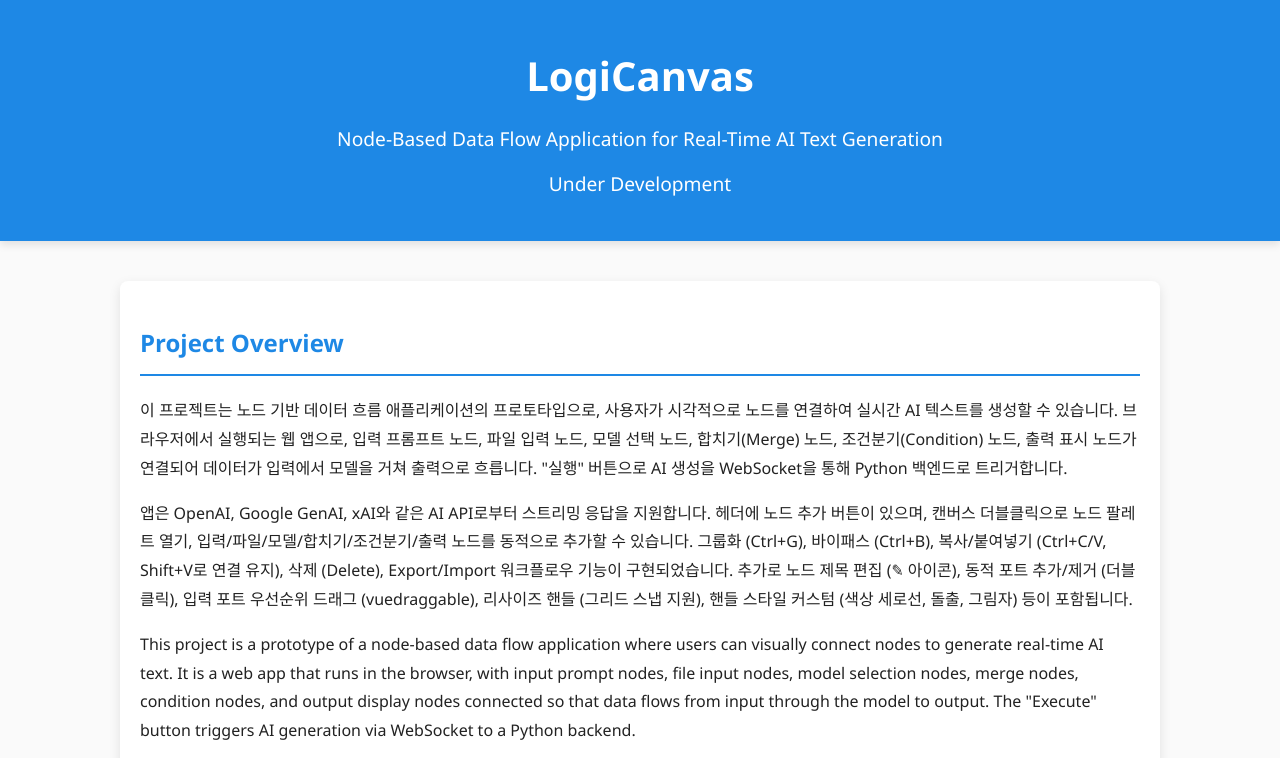
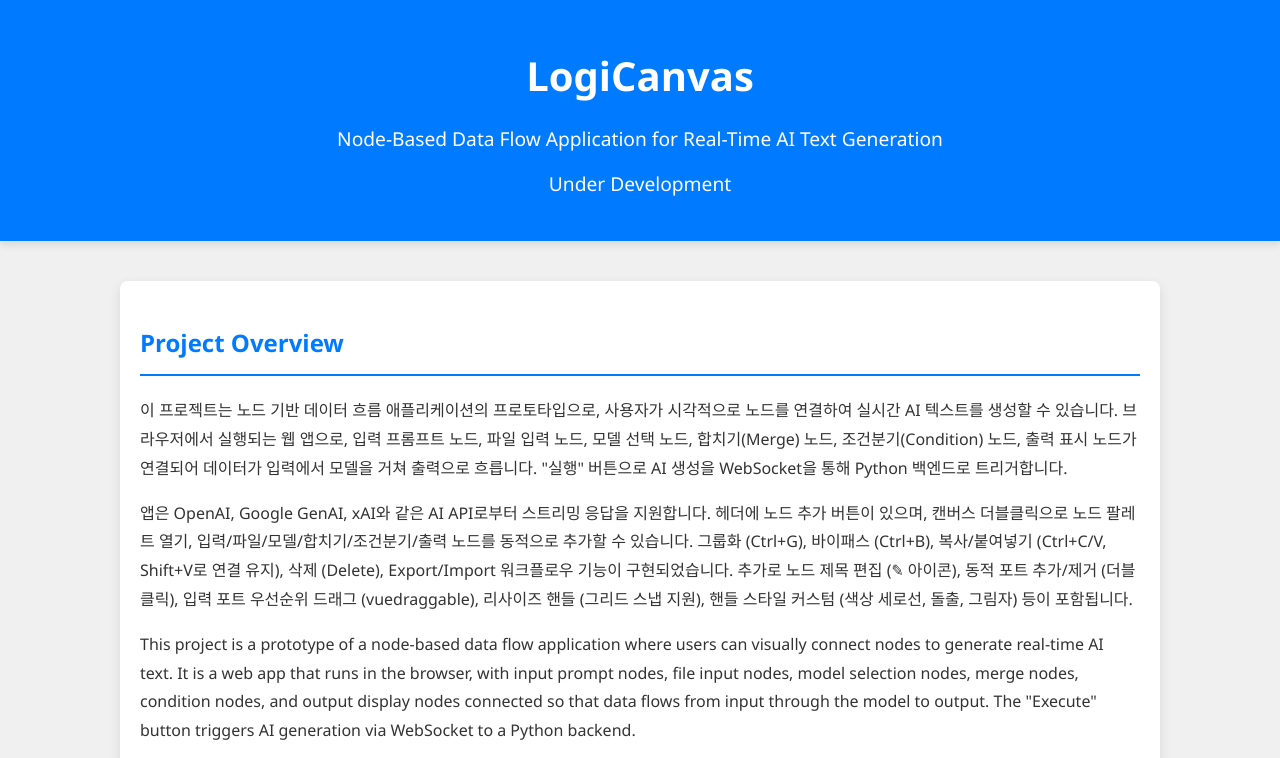
Before and after one commit to gagongjaryo/LogiCanvas, a plain HTML site: page index.html in a window 1280 px wide. Shown: the top 758 px of the page. Drawn offline with Linux system fonts and the light colour scheme.

Commit message:
Update index.html

```diff
--- a/index.html
+++ b/index.html
@@ -10,11 +10,11 @@
             line-height: 1.8;
             margin: 0;
             padding: 0;
-            background-color: #fafafa;
-            color: #222;
+            background-color: #f0f0f0;
+            color: #333;
         }
         header {
-            background-color: #1e88e5;
+            background-color: #007bff;
             color: #fff;
             padding: 40px 20px;
             text-align: center;
@@ -37,8 +37,8 @@
             box-shadow: 0 4px 12px rgba(0,0,0,0.1);
         }
         h2 {
-            color: #1e88e5;
-            border-bottom: 2px solid #1e88e5;
+            color: #007bff;
+            border-bottom: 2px solid #007bff;
             padding-bottom: 10px;
             margin-bottom: 20px;
         }
@@ -55,7 +55,7 @@
         }
         .download-btn {
             display: inline-block;
-            background-color: #43a047;
+            background-color: #28a745;
             color: #fff;
             padding: 12px 24px;
             text-decoration: none;
@@ -65,7 +65,7 @@
             margin: 10px 5px;
         }
         .download-btn:hover {
-            background-color: #2e7d32;
+            background-color: #218838;
         }
         .screenshot {
             max-width: 100%;
@@ -79,7 +79,7 @@
         footer {
             text-align: center;
             padding: 20px;
-            background-color: #1e88e5;
+            background-color: #007bff;
             color: #fff;
             font-size: 0.9em;
         }
```
